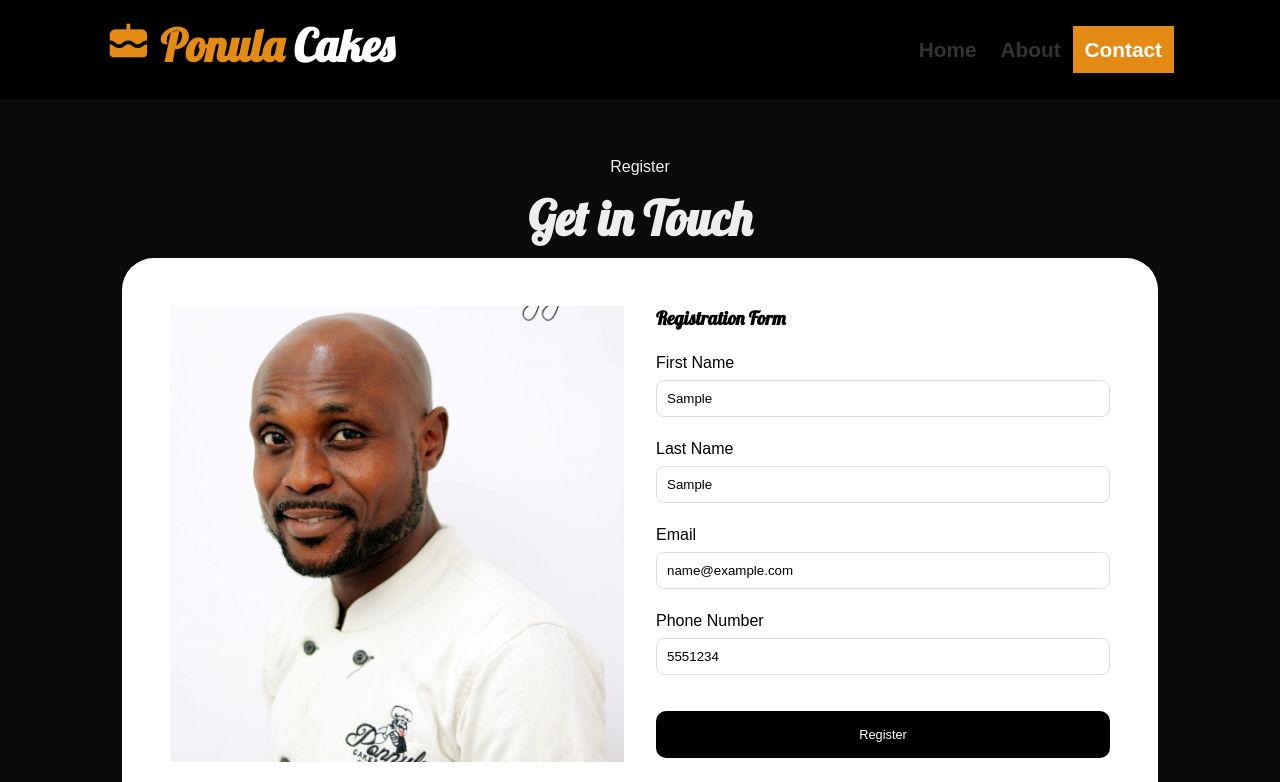
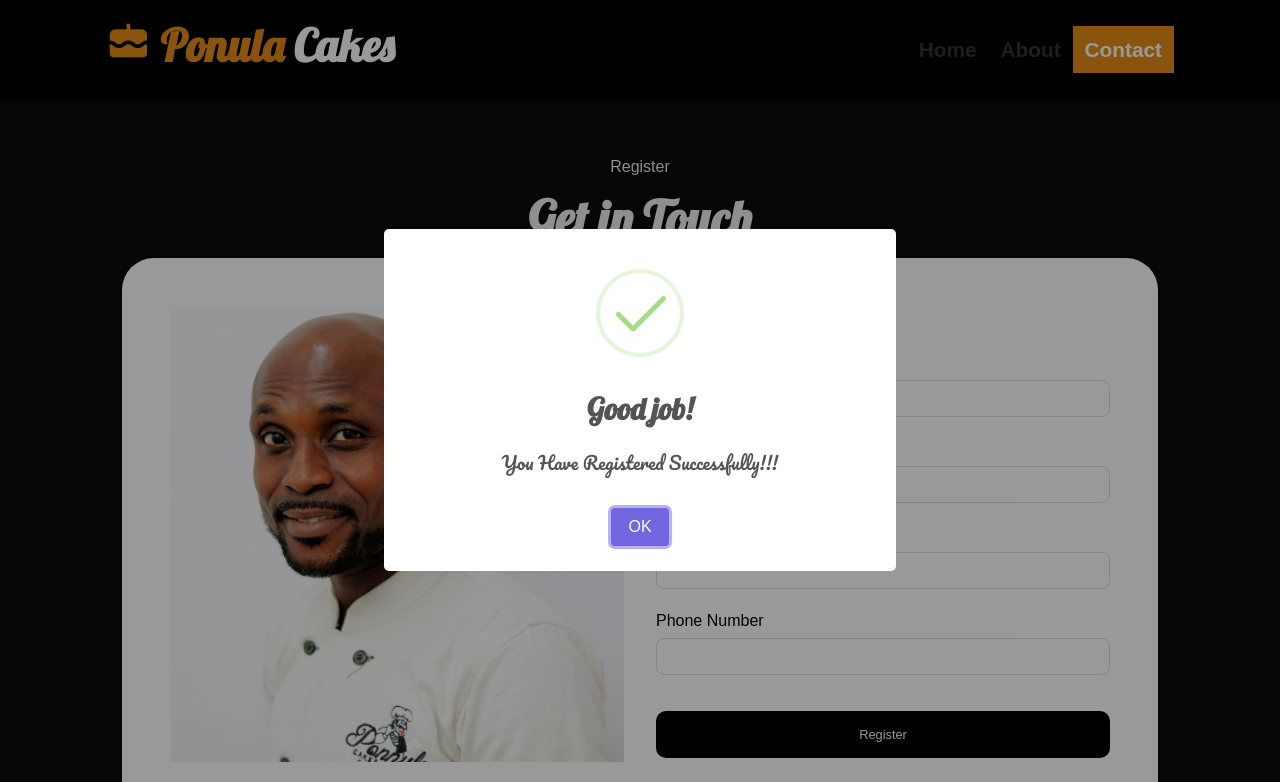
Before and after one commit to Emmagold01/Ponnula-Cakes, a plain HTML site: page contact.html in a window 1280 px wide. Both pictures are taken after typing "Sample", "Sample", "name@example.com", "5551234" into the empty fields and a click on the button "Register". Shown: the top 782 px of the page. Drawn offline with nearby package versions, Linux system fonts and the light colour scheme.

Commit message:
re-edited

```diff
--- a/contact.html
+++ b/contact.html
@@ -54,7 +54,7 @@
                 <input type="email" name="email" id="email" required/>
             </div>
             <div class="form-group">
-                <label for="Phone">Phone Number</label>
+                <label for="phone">Phone Number</label>
                 <input type="tel" id="phone" name="phone" required/>
             </div>
             <button type="submit" class="btn-contact ">Register</button>
--- a/js/main.js
+++ b/js/main.js
@@ -2,19 +2,19 @@ const form = document.querySelector(".handleSubmit")
 const fname = document.querySelector("#first-name")
 const lname = document.querySelector("#last-name")
 const email = document.querySelector("#email")
-const msg = document.querySelector("#msg")
+const msg = document.querySelector("#phone")
 
 function handleSubmit(e) {
     e.preventDefault()
     firstName = fname.value
     lastName = lname.value
     emailName = email.value
-    message = msg.value
+    phoneNumber = phone.value
 
     form.reset();
     Swal.fire(
         'Good job!',
-        'Submitted Successfully!!!',
+        'You Have Registered Successfully!!!',
         'success'
     )
 }
```
